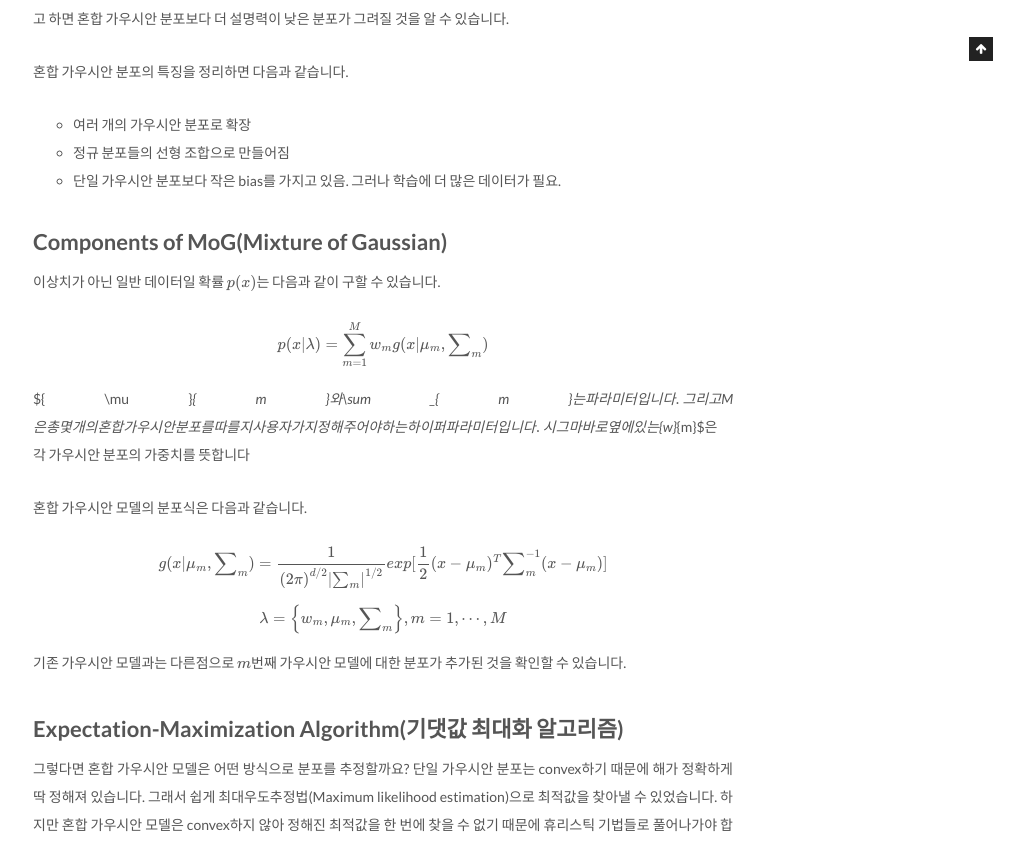
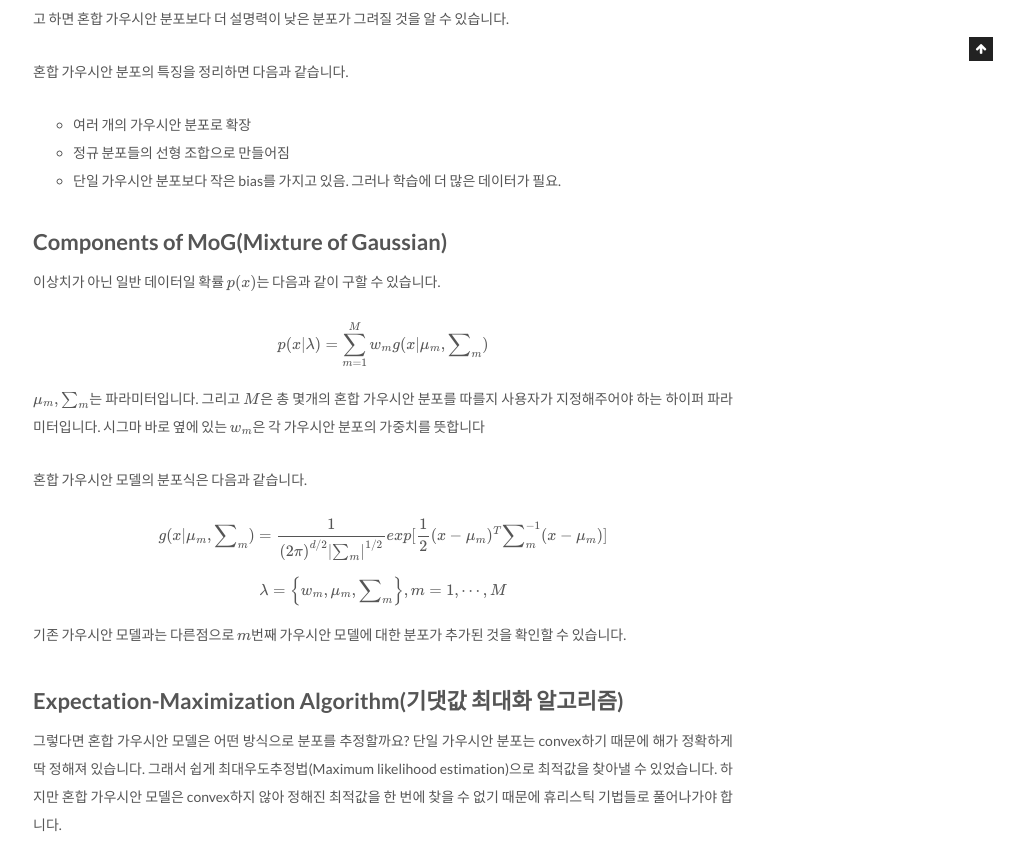
Before and after one commit to Jayhey/Jayhey.github.io, a Jekyll site: the page built from _posts/2017-11-02-Novelty_detection_MOG.md, in a window 1280 px wide. Shown: the part 939-1783 px from the top of the page, without its empty margins (257-1280 px from the left). Built offline with Jekyll 4.4.1, drawn with Linux system fonts in a browser that asks for light colours; formulas are drawn with MathJax 3; comment, search, counter and statistics services are not loaded; some of the changed text lies outside the part shown; grey boxes are pictures that could not be loaded.

Commit message:
MoG 수식오류 수정

```diff
--- a/_posts/2017-11-02-Novelty_detection_MOG.md
+++ b/_posts/2017-11-02-Novelty_detection_MOG.md
@@ -31,7 +31,7 @@ tags:
 
 $$p(x|\lambda )=\sum _{ m=1 }^{ M }{ { w }_{ m }g(x|{ \mu  }_{ m },{\sum} _{ m }  } )$$
 
-${ \mu  }_{ m }$와$\sum _{ m }$는 파라미터입니다. 그리고 $M$은 총 몇개의 혼합 가우시안 분포를 따를지 사용자가 지정해주어야 하는 하이퍼 파라미터입니다. 시그마 바로 옆에 있는 ${w}_{m}$은 각 가우시안 분포의 가중치를 뜻합니다
+$\mu_ m ,\sum_m$는 파라미터입니다. 그리고 $M$은 총 몇개의 혼합 가우시안 분포를 따를지 사용자가 지정해주어야 하는 하이퍼 파라미터입니다. 시그마 바로 옆에 있는 ${w}_{m}$은 각 가우시안 분포의 가중치를 뜻합니다
 
 혼합 가우시안 모델의 분포식은 다음과 같습니다.
 
```
Also changed, not shown: other parts of _posts/2017-11-02-Novelty_detection_MOG.md (+1 -1 lines).
